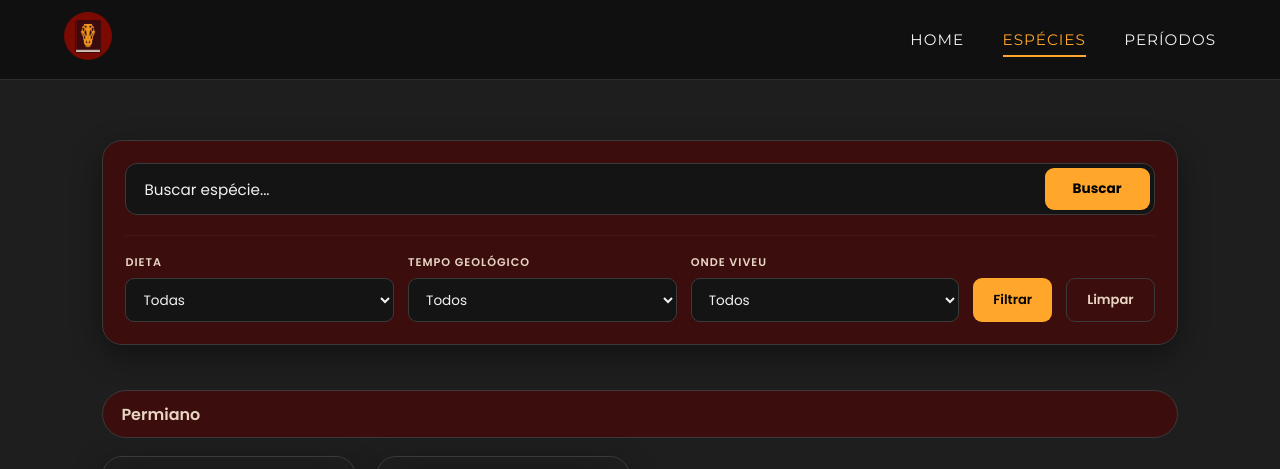
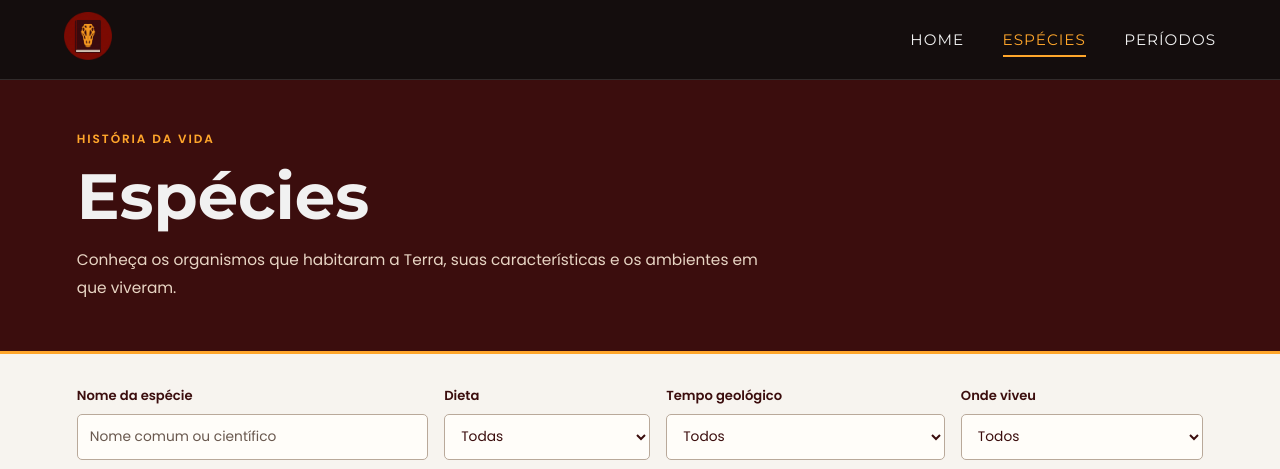
Before and after one commit to DinizDDD/PaleoPedia, a PHP site: page /index.php?page=species in a window 1280 px wide. Shown: the top 469 px of the page. Run offline with PHP 8.4, Linux system fonts and the light colour scheme; data comes from the database, SQL or seed files in the repository.

Commit message:
Species page desing upadate

```diff
--- a/assets/css/card.css
+++ b/assets/css/card.css
@@ -1,368 +1,365 @@
 @import url('./variables.css');
 
 .species-section {
+    --catalog-paper: #f7f4ef;
+    --catalog-card: #fffdf9;
+    --catalog-line: #d9cec4;
+    --catalog-muted: #69584e;
+    background: var(--catalog-paper);
+    color: var(--Marrom-Escuro);
     width: 100%;
-    padding: 140px 8% 80px;
-    background: var(--Cinza-Fundo);
 }
 
-/* BUSCA E FILTROS */
+.catalog-container {
+    width: min(1320px, 88%);
+    margin-inline: auto;
+}
+
+.catalog-header {
+    background: var(--Marrom-Escuro);
+    color: var(--Branco);
+    padding: 130px 0 49px;
+    border-bottom: 3px solid var(--Laranja);
+}
+
+.catalog-kicker {
+    display: block;
+    margin-bottom: 13px;
+    color: var(--Laranja);
+    font-size: .75rem;
+    font-weight: 600;
+    letter-spacing: .16em;
+}
+
+.catalog-header h1 {
+    font-family: var(--font-secondary);
+    font-size: clamp(2.6rem, 5vw, 4.5rem);
+    font-weight: 700;
+    line-height: 1.1;
+    margin-bottom: 15px;
+}
+
+.catalog-header p {
+    max-width: 690px;
+    color: var(--Bege);
+    font-size: .96rem;
+    line-height: 1.8;
+}
+
+.catalog-body {
+    padding: 32px 0 85px;
+}
 
 .species-search {
-    width: 100%;
-    max-width: 1500px;
-    margin: 0 auto 45px;
+    padding-bottom: 25px;
+    border-bottom: 1px solid var(--catalog-line);
 }
 
-.species-search form {
-    width: 100%;
-    padding: 22px;
-    background: var(--Marrom-Escuro);
-    border: 1px solid var(--Borda-Cinza);
-    border-radius: 20px;
-    box-shadow: 0 10px 30px rgba(0, 0, 0, 0.4);
+.species-search .filters {
+    display: grid;
+    grid-template-columns: minmax(0, 1.45fr) minmax(0, .85fr) minmax(0, 1.15fr) minmax(0, 1fr);
+    align-items: end;
+    gap: 16px;
 }
 
-/* BUSCA */
-
-.search-area {
-    width: 100%;
+.species-search .filter {
     display: flex;
-    position: relative;
-    margin-bottom: 20px;
+    flex-direction: column;
+    min-width: 0;
+    gap: 8px;
 }
 
-.search-area input {
-    width: 100%;
-    height: 52px;
-    padding: 0 130px 0 18px;
-    border: 1px solid var(--Borda-Cinza);
-    border-radius: 12px;
-    outline: none;
-    background: var(--Cinza-Input);
-    color: var(--Branco);
-    font-family: inherit;
-    font-size: 0.95rem;
-    transition: 0.2s ease;
+.species-search .filter label {
+    color: var(--Marrom-Escuro);
+    font-size: .82rem;
+    font-weight: 600;
 }
 
-.search-area input::placeholder {
-    color: var(--Branco);
+.species-search :is(input, select) {
+    display: block;
+    width: 100%;
+    min-width: 0;
+    height: 46px;
+    padding: 0 12px;
+    border: 1px solid #b9a99a;
+    border-radius: 5px;
+    background: var(--catalog-card);
+    color: var(--Marrom-Escuro);
+    font-size: .86rem;
 }
 
-.search-area input:focus {
-    border-color: var(--Laranja);
-    box-shadow: 0 0 0 1px var(--Laranja);
+.species-search input::placeholder {
+    color: var(--catalog-muted);
 }
 
-.search-area button {
-    position: absolute;
-    top: 5px;
-    right: 5px;
-    width: 105px;
-    height: 42px;
-    border: none;
-    border-radius: 9px;
-    background: var(--Laranja);
-    color: var(--Preto);
-    font-family: inherit;
-    font-size: 0.85rem;
-    font-weight: 700;
+.species-search select {
     cursor: pointer;
-    transition: 0.2s ease;
 }
 
-.search-area button:hover {
-    background: var(--Marrom-Claro);
-    color: var(--Branco);
+.species-search :is(input, select):hover {
+    border-color: var(--Marrom-Claro);
 }
 
-/* ÁREA DOS FILTROS */
-
-.filters {
-    display: grid;
-    grid-template-columns: repeat(3, 1fr) auto auto;
-    align-items: end;
-    gap: 14px;
-    padding-top: 18px;
-    border-top: 1px solid rgba(255, 255, 255, 0.05);
+.catalog-actions {
+    display: flex;
+    align-items: center;
+    flex-wrap: wrap;
+    gap: 20px;
+    margin-top: 16px;
 }
 
-.filter {
-    display: flex;
-    flex-direction: column;
-    gap: 7px;
+.species-search .filter-button {
+    min-height: 44px;
+    padding: 10px 30px;
+    border: 1px solid var(--Marrom-Escuro);
+    border-radius: 5px;
+    background: var(--Marrom-Escuro);
+    color: var(--Branco);
+    font-size: .86rem;
+    font-weight: 600;
+    cursor: pointer;
+    transition: background .2s ease;
 }
 
-.filter label {
-    color: var(--Bege);
-    font-size: 0.7rem;
-    font-weight: 600;
-    text-transform: uppercase;
-    letter-spacing: 1px;
+.species-search .filter-button:hover {
+    background: var(--Marrom-Claro);
 }
 
-.filter select {
-    width: 100%;
-    height: 44px;
-    padding: 0 13px;
-    border: 1px solid var(--Borda-Cinza);
-    border-radius: 9px;
-    outline: none;
-    background: var(--Cinza-Input);
-    color: var(--Branco);
-    font-family: inherit;
-    font-size: 0.85rem;
-    cursor: pointer;
-    transition: 0.2s ease;
+.species-search .clear-button {
+    display: inline-flex;
+    align-items: center;
+    min-height: 44px;
+    color: var(--Marrom-Claro);
+    font-size: .83rem;
+    font-weight: 600;
+    text-underline-offset: 4px;
 }
 
-.filter select:hover {
-    border-color: var(--Bege);
+.catalog-results-summary {
+    display: flex;
+    justify-content: space-between;
+    align-items: baseline;
+    flex-wrap: wrap;
+    gap: 8px 20px;
+    padding: 24px 0 34px;
+    color: var(--catalog-muted);
+    font-size: .83rem;
 }
 
-.filter select:focus {
-    border-color: var(--Laranja);
+.catalog-results-summary strong {
+    color: var(--Marrom-Escuro); font-weight: 700;
 }
 
-/* BOTÕES DE FILTRO */
-
-.filter-button,
-.clear-button {
-    height: 44px;
-    padding: 0 20px;
-    display: flex;
-    align-items: center;
-    justify-content: center;
-    border-radius: 9px;
-    font-family: inherit;
-    font-size: 0.82rem;
-    font-weight: 600;
-    cursor: pointer;
-    transition: 0.2s ease;
-    text-decoration: none;
-    white-space: nowrap;
-}
-
-.filter-button {
-    border: none;
-    background: var(--Laranja);
-    color: var(--Preto);
-}
-
-.filter-button:hover {
-    background: var(--Marrom-Claro);
-    color: var(--Branco);
-}
-
-.clear-button {
-    border: 1px solid var(--Borda-Cinza);
-    background: transparent;
-    color: var(--Bege);
-}
-
-.clear-button:hover {
-    background: var(--Cinza-Input);
-    color: var(--Branco);
-}
-
-/* RESULTADOS & PERÍODOS */
-
-.species-results {
-    width: 100%;
-    max-width: 1500px;
-    margin: 0 auto;
-}
-
-.period-group {
-    width: 100%;
-    margin-bottom: 40px;
+.period-group + .period-group {
+    margin-top: 54px;
 }
 
 .period-title {
-    width: 100%;
-    height: 48px;
     display: flex;
-    align-items: center;
-    gap: 12px;
-    padding: 0 18px;
-    margin-bottom: 18px;
-    background: var(--Marrom-Escuro);
-    border-radius: 25px;
-    border: 1px solid var(--Borda-Cinza);
+    align-items: baseline;
+    justify-content: space-between;
+    flex-wrap: wrap;
+    gap: 8px 18px;
+    padding: 5px 13px 14px;
+    margin-bottom: 20px;
+    border-left: 3px solid var(--Laranja);
+    border-bottom: 1px solid var(--catalog-line);
+    background-color: var(--Marrom-Escuro);
+    border-radius: 10px;
 }
 
 .period-title h2 {
-    color: var(--Bege);
-    font-size: 1rem;
-    font-weight: 600;
+    color: var(--Laranja);
+    font-family: var(--font-secondary);
+    font-size: clamp(1.35rem, 2.4vw, 1.85rem);
+    font-weight: 700;
+    line-height: 1.25;
+    overflow-wrap: anywhere;
 }
 
-/* GRID & CARD */
+.period-count {
+    color: var(--Cinza-Claro);
+    font-size: .8rem;
+}
 
 .species-grid {
-    width: 100%;
     display: grid;
-    grid-template-columns: repeat(auto-fill, minmax(240px, 1fr));
-    gap: 20px;
-    justify-content: start;
+    grid-template-columns: repeat(auto-fill, minmax(min(250px, 100%), 1fr));
+    gap: 24px;
 }
 
 .species-link {
-    width: 100%;
     display: block;
+    min-width: 0;
+    height: 100%;
     color: inherit;
     text-decoration: none;
-    height: 100%;
+    border-radius: 16px;
 }
 
 .species-card {
-    width: 100%;
-    min-height: auto;
     display: flex;
     flex-direction: column;
-    background: linear-gradient(180deg, var(--Cinza-Card) 0%, var(--Preto) 100%);
-    border-radius: 20px;
+    min-width: 0;
+    height: 100%;
+    background: var(--Marrom-Escuro);
+    border: 1px solid rgba(255, 255, 255, .08);
+    border-radius: 16px;
     overflow: hidden;
-    transition: 0.3s ease;
-    border: 1px solid var(--Borda-Cinza);
-    box-shadow: 0 10px 30px rgba(0, 0, 0, 0.4);
-    height: 100%;
+    transition: transform .25s ease, box-shadow .25s ease, border-color .25s ease;
 }
 
-.species-card:hover {
-    transform: translateY(-6px);
-    box-shadow: 0 15px 35px rgba(0, 0, 0, 0.6);
-    border-color: var(--Laranja);
-}
-
-/* IMAGEM */
-
+/* A área da imagem utiliza o mesmo fundo do restante do card. */
 .species-image {
+    display: grid;
+    grid-template: minmax(0, 1fr) / minmax(0, 1fr);
+    place-items: center;
     width: 100%;
-    height: 180px;
-    display: flex;
-    align-items: center;
-    justify-content: center;
-    padding: 15px;
-    background: rgba(0, 0, 0, 0.2);
+    aspect-ratio: 4 / 3;
+    padding: 18px;
+    background: transparent;
+    overflow: hidden;
 }
 
 .species-image img {
+    display: block;
     width: 100%;
     height: 100%;
-    border-radius: 10% ;
+    min-width: 0;
+    min-height: 0;
     object-fit: contain;
-    filter: drop-shadow(0 8px 15px rgba(0,0,0,0.6));
+    transition: transform .3s ease;
 }
 
-/* CONTEÚDO */
+.species-image-missing {
+    color: var(--Bege);
+    font-size: .85rem;
+    text-align: center;
+}
 
 .species-content {
-    padding: 18px;
     display: flex;
     flex-direction: column;
-    gap: 15px;
     flex: 1;
+    min-width: 0;
+    padding: 4px 20px 20px;
 }
 
-.species-title .species-card-name {
+.species-title { margin-bottom: 18px; }
+
+.species-card-name {
     color: var(--Branco);
     font-family: var(--font-secondary);
-    font-size: 1.4rem;
-    font-weight: 800;
-    line-height: 110%;
+    font-size: 1.2rem;
+    font-weight: 700;
+    line-height: 1.2;
     overflow-wrap: anywhere;
 }
 
-.species-title .species-card-scientific {
+.species-card-scientific {
+    margin-top: 6px;
     color: var(--Bege);
-    font-size: 0.85rem;
+    font-size: .9rem;
     font-style: italic;
-    font-weight: 400;
-    margin-top: 4px;
+    line-height: 1.5;
+    overflow-wrap: anywhere;
 }
-
-/* INFORMAÇÕES */
 
 .species-info {
     display: flex;
     flex-direction: column;
-    gap: 10px;
+    gap: 11px;
     margin-top: auto;
+    padding-top: 14px;
+    border-top: 1px solid rgba(255, 255, 255, .13);
 }
 
-.info-item {
-    background: rgba(0, 0, 0, 0.2);
-    border: 1px solid rgba(255, 255, 255, 0.04);
-    border-radius: 10px;
-    padding: 8px 12px;
-}
-
-.info-item span {
-    color: var(--Laranja);
-    font-size: 0.7rem;
-    text-transform: uppercase;
-    letter-spacing: 1px;
-}
-
-.info-item p {
-    color: var(--Branco);
-    margin-top: 2px;
-    font-size: 0.9rem;
+.species-card .info-item {
+    min-width: 0;
     overflow-wrap: anywhere;
 }
 
-/* SEM RESULTADOS */
-
-.no-results {
-    width: 100%;
-    max-width: 1500px;
-    margin: 40px auto;
-    padding: 60px 20px;
-    text-align: center;
-    background: var(--Cinza-Card);
-    border-radius: 20px;
-    border: 1px solid var(--Borda-Cinza);
+.species-card .info-item dt {
+    margin-bottom: 3px;
+    color: var(--Laranja);
+    font-size: .72rem;
+    font-weight: 600;
+    letter-spacing: .06em;
+    text-transform: uppercase;
 }
 
-.no-results h2 {
+.species-card .info-item dd {
+    margin: 0;
     color: var(--Branco);
-    margin-bottom: 8px;
+    font-size: .9rem;
+    line-height: 1.5;
 }
 
-.no-results p {
-    color: var(--Bege);
+.species-card-cta {
+    display: flex;
+    align-items: center;
+    gap: 8px;
+    margin-top: 20px;
+    color: var(--Laranja);
+    font-size: .85rem;
+    font-weight: 600;
 }
 
-/* RESPONSIVIDADE */
-
-@media(max-width: 1100px) {
-    .filters {
-        grid-template-columns: repeat(2, 1fr);
-    }
-    .filter-button,
-    .clear-button {
-        width: 100%;
-    }
+.species-card-arrow {
+    font-size: 1.2rem;
+    line-height: 1;
+    transition: transform .25s ease;
 }
 
-@media(max-width: 750px) {
-    .species-section {
-        padding: 120px 20px 60px;
+@media (hover: hover) and (pointer: fine) {
+    .species-link:hover .species-card {
+        transform: translateY(-6px);
+        box-shadow: 0 14px 30px rgba(59, 13, 13, .18);
+        border-color: var(--Laranja);
     }
-    .filters {
-        grid-template-columns: 1fr;
-    }
-    .species-grid {
-        grid-template-columns: repeat(auto-fill, minmax(240px, 1fr));
-    }
+    .species-link:hover .species-image img { transform: scale(1.03); }
+    .species-link:hover .species-card-arrow { transform: translateX(4px); }
 }
 
-@media(max-width: 400px) {
-    .species-grid {
-        grid-template-columns: 1fr;
-    }
+.species-link:focus-visible {
+    outline: 3px solid var(--Marrom-Claro);
+    outline-offset: 4px;
 }
-.species-image-missing { color: var(--Bege); font-size: .85rem; text-align: center; }
-.species-link:focus-visible { outline-color: var(--Marrom-Claro); outline-offset: 4px; border-radius: 20px; }
+.species-link:focus-visible .species-card { border-color: var(--Laranja); }
+
+@media (max-width: 700px) {
+    .species-content { padding: 4px 16px 18px; }
+    .species-card-name { font-size: 1.1rem; }
+}
+
+/* Estado vazio */
+.no-results {
+    border-block: 1px solid var(--catalog-line);
+    padding: 35px 0 40px;
+}
+.no-results h2 { font-family: var(--font-secondary); font-size: 1.4rem; margin-bottom: 10px; }
+.no-results p { color: var(--catalog-muted); font-size: .9rem; line-height: 1.7; }
+.no-results a { display: inline-block; margin-top: 15px; color: var(--Marrom-Claro); font-size: .85rem; font-weight: 600; text-underline-offset: 4px; }
+
+@media (max-width: 900px) {
+    .species-search .filters { grid-template-columns: repeat(2, minmax(0, 1fr)); }
+    .species-grid { gap: 18px; }
+}
+
+@media (max-width: 600px) {
+    .catalog-container { width: calc(100% - 36px); }
+    .catalog-header { padding: 108px 0 36px; }
+    .catalog-header p { font-size: .89rem; }
+    .catalog-body { padding: 24px 0 60px; }
+    .species-search .filters { grid-template-columns: 1fr; gap: 14px; }
+    .catalog-results-summary { padding: 20px 0 26px; }
+    .period-group + .period-group { margin-top: 38px; }
+    .species-grid { gap: 18px; }
+}
+
+@media (prefers-reduced-motion: reduce) {
+    .species-link:hover .species-card,
+    .species-link:hover .species-image img,
+    .species-link:hover .species-card-arrow { transform: none; }
+    .species-card, .species-image img, .species-card-arrow { transition: none; }
+}
--- a/includes/card.php
+++ b/includes/card.php
@@ -27,10 +27,10 @@
                 </p>
             </div>
 
-            <div class="species-info">
+            <dl class="species-info">
                 <div class="info-item">
-                    <span>Dieta</span>
-                    <p>
+                    <dt>Dieta</dt>
+                    <dd>
                         <?php
                         $dietNames = [
                             'carnívoro' => 'Carnívoro',
@@ -46,30 +46,37 @@
                             'UTF-8'
                         );
                         ?>
-                    </p>
+                    </dd>
                 </div>
 
                 <div class="info-item">
-                    <span>Época</span>
-                    <p>
+                    <dt><?= !empty($species['epoch_name'])
+                        ? 'Época'
+                        : (!empty($species['period_name']) ? 'Período' : 'Tempo geológico'); ?></dt>
+                    <dd>
                         <?= htmlspecialchars(
-                            $species['epoch_name'] ?? $species['period_name'] ?? 'Não informada',
+                            ($species['epoch_name'] ?? '') ?: (($species['period_name'] ?? '') ?: 'Não informado'),
                             ENT_QUOTES,
                             'UTF-8'
                         ); ?>
-                    </p>
+                    </dd>
                 </div>
 
                 <div class="info-item">
-                    <span>Onde viveu</span>
-                    <p>
+                    <dt>Onde viveu</dt>
+                    <dd>
                         <?= htmlspecialchars(
                             $species['continent'] ?? 'Não informado',
                             ENT_QUOTES,
                             'UTF-8'
                         ); ?>
-                    </p>
+                    </dd>
                 </div>
+            </dl>
+
+            <div class="species-card-cta" aria-hidden="true">
+                <span>Conhecer espécie</span>
+                <span class="species-card-arrow">&rarr;</span>
             </div>
         </div>
     </div>
--- a/pages/species.php
+++ b/pages/species.php
@@ -29,11 +29,12 @@ $validContinents = [
 
 if ($search !== '') {
     $conditions[] = "(
-        species.name LIKE :search
-        OR species.scientific_name LIKE :search
+        species.name LIKE :search_name
+        OR species.scientific_name LIKE :search_scientific
     )";
 
-    $params['search'] = '%' . $search . '%';
+    $params['search_name'] = '%' . $search . '%';
+    $params['search_scientific'] = $params['search_name'];
 }
 
 $validDiets = [
@@ -229,29 +230,33 @@ $geologicalTimes = $conn->query("
 ?>
 
 <main class="species-section">
-    <h1 class="sr-only">Explore as espécies do Paleopedia</h1>
+    <header class="catalog-header">
+        <div class="catalog-container">
+            <span class="catalog-kicker">HISTÓRIA DA VIDA</span>
+            <h1>Espécies</h1>
+            <p>Conheça os organismos que habitaram a Terra, suas características e os ambientes em que viveram.</p>
+        </div>
+    </header>
+
+    <div class="catalog-container catalog-body">
         <div class="species-search">
-        <form method="GET" action="index.php">
+            <form method="GET" action="index.php" aria-label="Pesquisar e filtrar espécies">
                 <input
                     type="hidden"
                     name="page"
                     value="species"
                 >
-            <div class="search-area">
-                <label class="sr-only" for="species-search-input">Buscar espécie pelo nome</label>
+                <div class="filters">
+                    <div class="filter search-area">
+                        <label for="species-search-input">Nome da espécie</label>
                         <input
                             type="search"
                             id="species-search-input"
                             name="search"
-                    placeholder="Buscar espécie..."
+                            placeholder="Nome comum ou científico"
                             value="<?= htmlspecialchars($search, ENT_QUOTES, 'UTF-8'); ?>"
                         >
-                <button type="submit">
-                    Buscar
-                </button>
                     </div>
-
-            <div class="filters">
                     <div class="filter">
                         <label for="diet">
                             Dieta
@@ -341,14 +346,20 @@ $geologicalTimes = $conn->query("
                         </select>
                     </div>
 
-                <button type="submit" class="filter-button">
-                    Filtrar
-                </button>
-                <a href="index.php?page=species" class="clear-button">
-                    Limpar
-                </a>
+                </div>
+                <div class="catalog-actions">
+                    <button type="submit" class="filter-button">Buscar</button>
+                    <a href="index.php?page=species" class="clear-button">Limpar filtros</a>
                 </div>
             </form>
+        </div>
+
+        <div class="catalog-results-summary">
+            <?php $resultCount = count($speciesList); ?>
+            <p><strong><?= $resultCount; ?></strong> <?= $resultCount === 1 ? 'espécie encontrada' : 'espécies encontradas'; ?></p>
+            <?php if ($resultCount > 0) { ?>
+                <span>Organizadas por período geológico</span>
+            <?php } ?>
         </div>
 
         <?php if (empty($speciesList)) { ?>
@@ -357,23 +368,26 @@ $geologicalTimes = $conn->query("
                 <p>
                     Tente alterar os filtros ou o termo pesquisado.
                 </p>
+                <a href="index.php?page=species">Ver todas as espécies &rarr;</a>
             </div>
 
         <?php } ?>
         <div class="species-results">
             <?php foreach ($groupedSpecies as $periodName => $speciesGroup) { ?>
-            <div class="period-group">
+                <section class="period-group">
                     <div class="period-title">
                         <h2>
                             <?= htmlspecialchars($periodName, ENT_QUOTES, 'UTF-8'); ?>
                         </h2>
+                        <span class="period-count"><?= count($speciesGroup); ?> <?= count($speciesGroup) === 1 ? 'espécie' : 'espécies'; ?></span>
                     </div>
                     <div class="species-grid">
                         <?php foreach ($speciesGroup as $species) { ?>
                             <?php include __DIR__ . '/../includes/card.php'; ?>
                         <?php } ?>
                     </div>
-            </div>
+                </section>
             <?php } ?>
         </div>
+    </div>
 </main>
```
Lines whose indentation alone changed are shown as unchanged.
